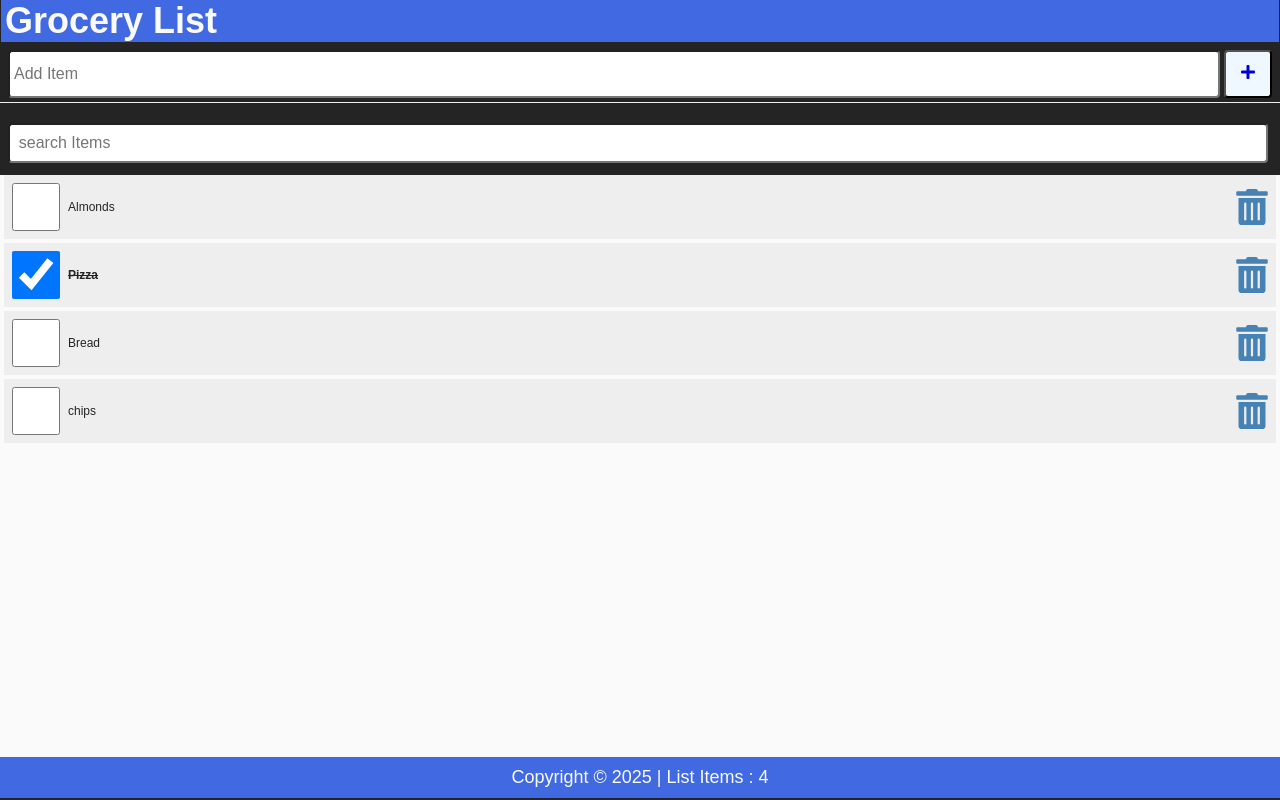
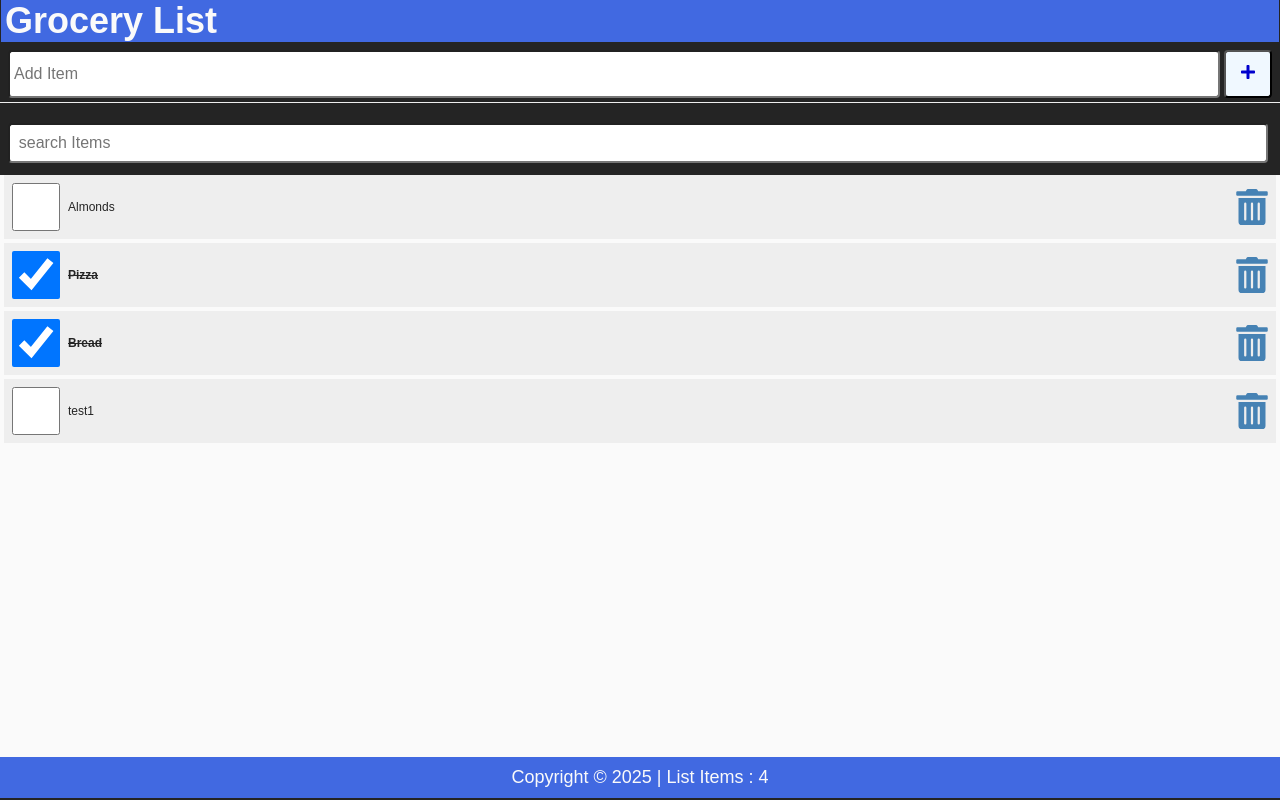
Before and after one commit to Amal-AM4/Dave-React-TuT, a React (Vite) app: page / in a window 1280 px wide. Built offline with nearby package versions, Linux system fonts and the light colour scheme; data requests are answered from the project's data file.

Commit message:
REST API CRUD operation

```diff
--- a/data/db.json
+++ b/data/db.json
@@ -1,24 +1,24 @@
 {
   "items": [
     {
-      "id": 1,
+      "id": "1",
       "checked": false,
       "item": "Almonds"
     },
     {
-      "id": 2,
+      "id": "2",
       "checked": true,
       "item": "Pizza"
     },
     {
-      "id": 3,
-      "checked": false,
+      "id": "3",
+      "checked": true,
       "item": "Bread"
     },
     {
-      "id": 4,
+      "id": "4",
       "checked": false,
-      "item": "chips"
+      "item": "test1"
     }
   ]
 }
--- a/src/App.jsx
+++ b/src/App.jsx
@@ -39,10 +39,10 @@
   }, []);
 
   const addItem = async (item) => {
-    const id = items.length ? items[items.length - 1].id + 1 : 1;
+    const id = items.length ? Number(items[items.length - 1].id) + 1 : 1;
 
     const myNewItem = {
-      id: Number(id),
+      id: id.toString(),
       checked: false,
       item: item,
     };
@@ -62,7 +62,7 @@
     if (result) setFetchError(result);
   };
 
-  const handleCheck = (id) => {
+  const handleCheck = async (id) => {
     console.log(`key: ${id}`);
 
     const listItems = items.map((item) =>
@@ -70,13 +70,33 @@
     );
 
     setItems(listItems);
+
+    const myItem = listItems.filter((item) => item.id === id);
+    const updateOptions = {
+      method: "PATCH",
+      headers: {
+        "Content-Type": "application/json",
+      },
+      body: JSON.stringify({ checked: myItem[0].checked }),
+    };
+
+    const reqUrl = `${API_URL}/${id.toString()}`;
+    const result = await apiRequest(reqUrl, updateOptions);
+
+    if (result) setFetchError(result);
   };
 
-  const handleDelete = (id) => {
+  const handleDelete = async (id) => {
     console.log(id);
 
     const listItems = items.filter((item) => item.id !== id);
     setItems(listItems);
+
+    const deleteOptions = { method: "DELETE" };
+    const reqUrl = `${API_URL}/${id.toString()}`;
+    const result = await apiRequest(reqUrl, deleteOptions);
+
+    if (result) setFetchError(result);
   };
 
   const handleSubmit = (e) => {
```
